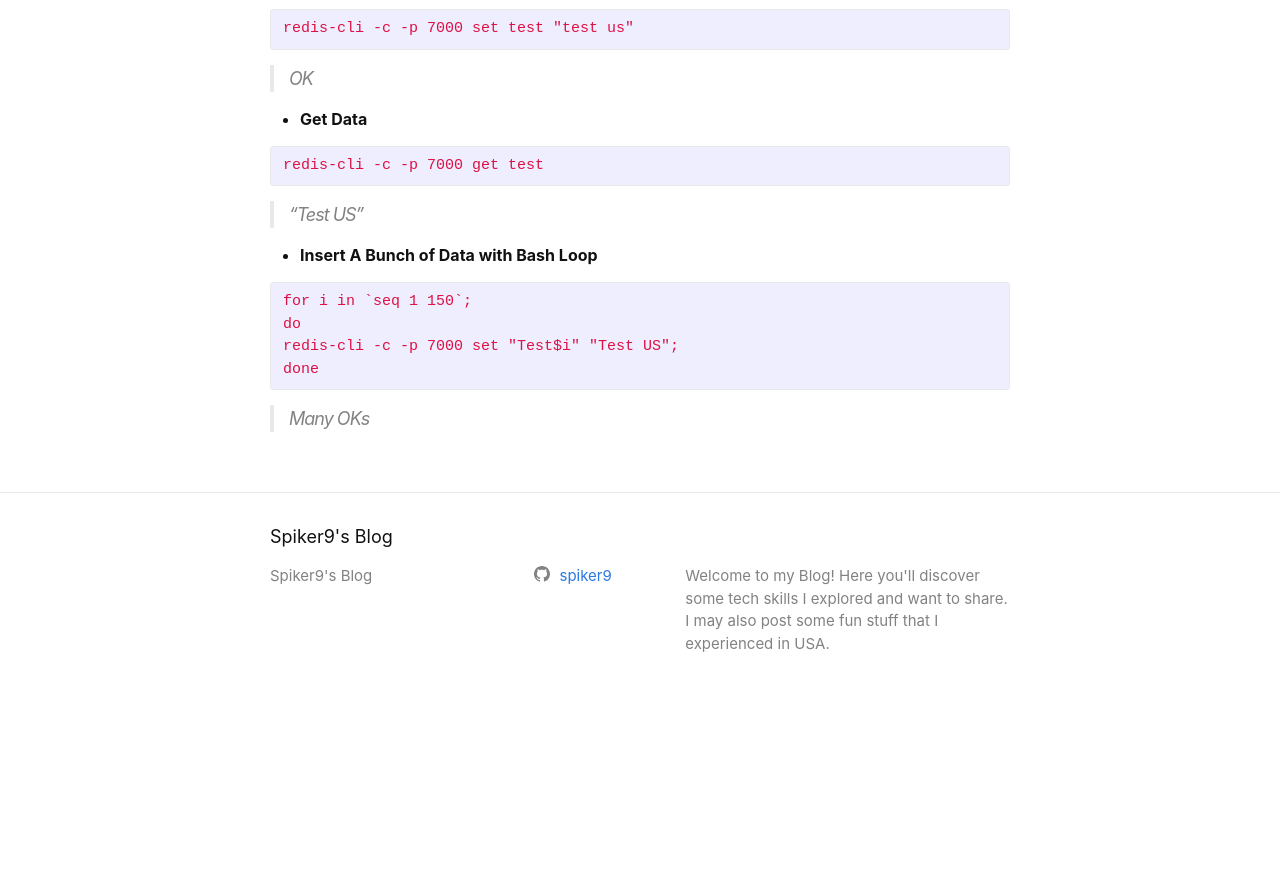
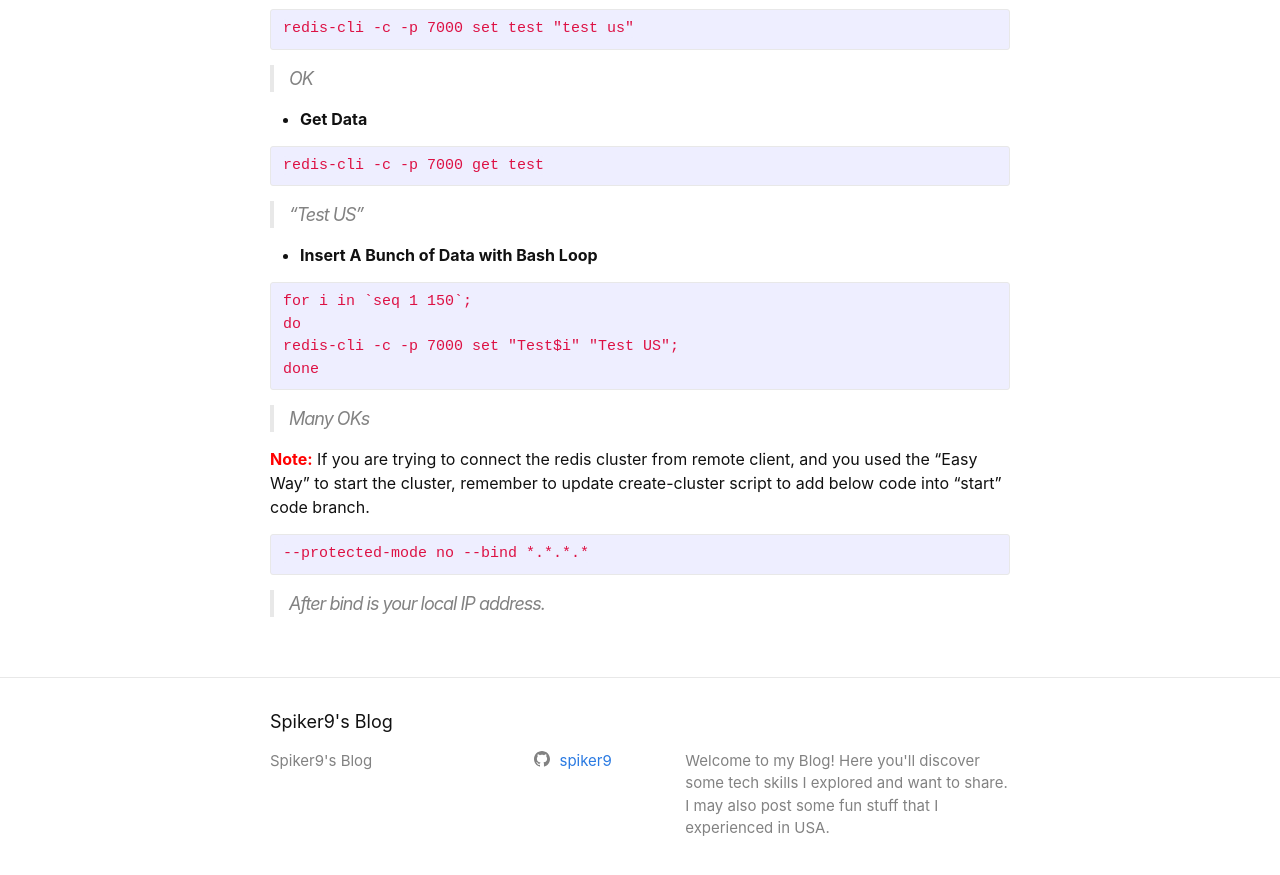
Before and after one commit to spiker9/spiker9.github.io, a Jekyll site: the page built from _posts/2018-06-05-how-to-create-redis-cluster.markdown, in a window 1280 px wide and 900 px high, scrolled down 2766 px. Shown: the top 875 px of the window. Built offline with Jekyll 4.4.1, drawn with Linux system fonts in a browser that asks for light colours; before the commit the page ends 3481 px from its top, so only the background shows below that.

Commit message:
add note

```diff
--- a/_posts/2018-06-05-how-to-create-redis-cluster.markdown
+++ b/_posts/2018-06-05-how-to-create-redis-cluster.markdown
@@ -120,3 +120,11 @@ redis-cli -c -p 7000 set "Test$i" "Test US";
 done
 {% endhighlight %}
 > Many OKs
+
+<span style="color:Red;font-weight:Bold">Note:</span>
+If you are trying to connect the redis cluster from remote client, and you used the "Easy Way" to start the cluster, remember to update <span>create-cluster</span> script to add below code into "start" code branch.
+
+{% highlight yml %}
+--protected-mode no --bind *.*.*.*
+{% endhighlight %}
+> After bind is your local IP address.
```
